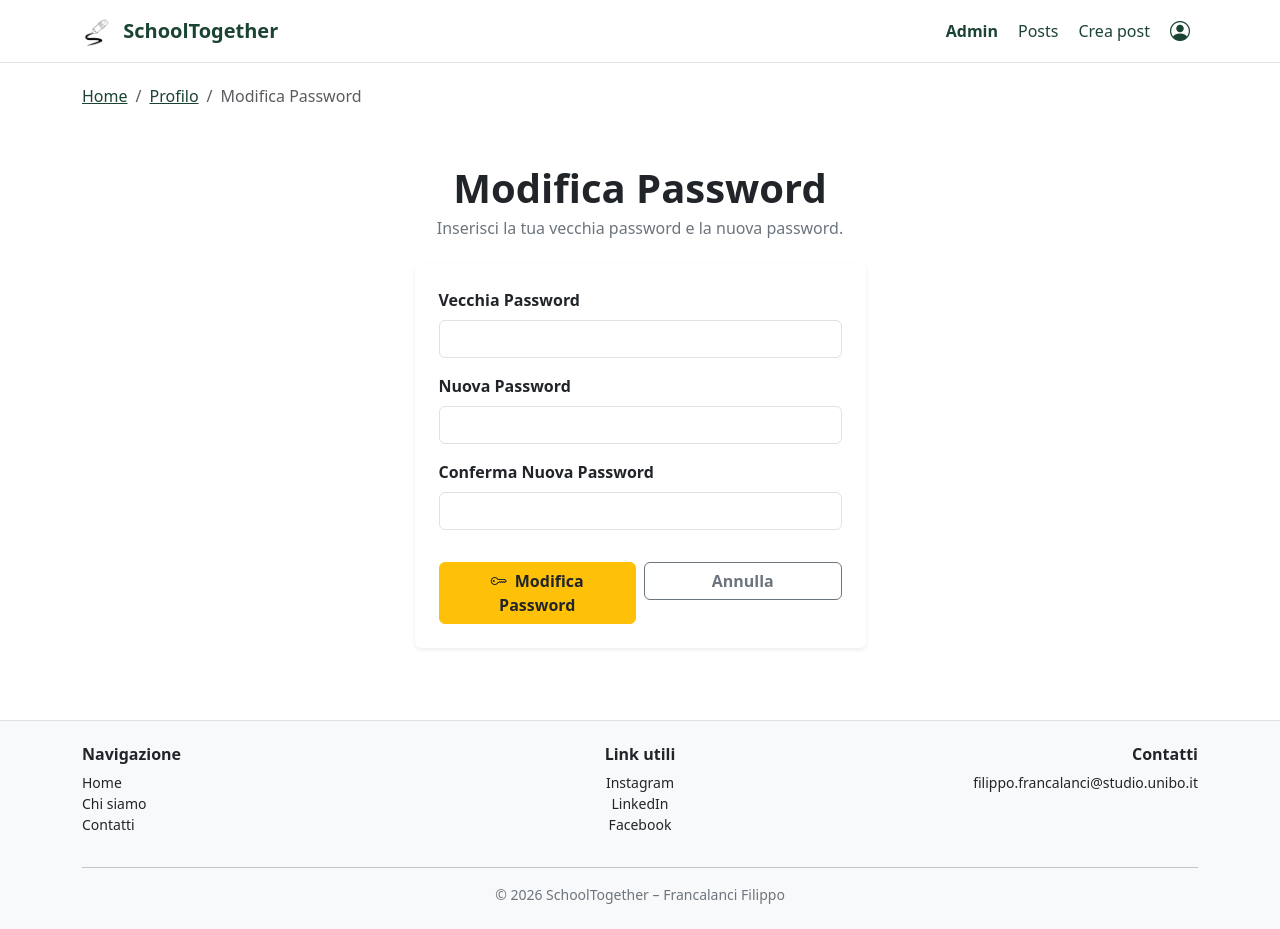
After one commit to FrancalanciFilippo/ProgettoWebFrancalanci, a PHP site: page /pages/reset_password.php in a window 1280 px wide. The commit adds this page. Run offline with PHP 8.4, Linux system fonts and the light colour scheme; the visitor is signed in with stand-in values (Sample User, id 1).

Commit message:
end project

```diff
--- a/db/database.php
+++ b/db/database.php
@@ -235,6 +235,39 @@ class DatabaseHelper {
         } catch (Exception $e) {
             error_log("Errore update profilo per ID $userId: " . $e->getMessage());
             return ['success' => false, 'message' => 'Errore durante l\'aggiornamento.', 'new_email' => null];
+        } finally {
+            $stmt->close();
+        }
+    }
+
+    public function updatePassword($userId, $oldPassword, $newPassword) {
+        $sql = "SELECT password FROM Utente WHERE id = ?";
+        $stmt = $this->db->prepare($sql);
+        $stmt->bind_param("i", $userId);
+        $stmt->execute();
+        $result = $stmt->get_result();
+        $user = $result->fetch_assoc();
+        $stmt->close();
+
+        if (!$user) {
+            return ['success' => false, 'message' => 'Utente non trovato.'];
+        }
+
+        if (!password_verify($oldPassword, $user['password'])) {
+            return ['success' => false, 'message' => 'La vecchia password non è corretta.'];
+        }
+
+        $hashedPassword = password_hash($newPassword, PASSWORD_BCRYPT);
+        $sql = "UPDATE Utente SET password = ? WHERE id = ?";
+        $stmt = $this->db->prepare($sql);
+        $stmt->bind_param("si", $hashedPassword, $userId);
+
+        try {
+            $stmt->execute();
+            return ['success' => true, 'message' => 'Password modificata con successo!'];
+        } catch (Exception $e) {
+            error_log("Errore update password per ID $userId: " . $e->getMessage());
+            return ['success' => false, 'message' => 'Errore durante la modifica della password.'];
         } finally {
             $stmt->close();
         }
--- /dev/null
+++ b/js/reset_password.js
@@ -0,0 +1,49 @@
+document.addEventListener("DOMContentLoaded", () => {
+    const form = document.getElementById("reset-password-form");
+    if (!form) return;
+
+    form.addEventListener("submit", event => {
+        event.preventDefault();
+
+        const oldPassword = document.getElementById("old-password").value.trim();
+        const newPassword = document.getElementById("new-password").value.trim();
+        const confirmPassword = document.getElementById("confirm-password").value.trim();
+
+        if (!oldPassword || !newPassword || !confirmPassword) {
+            alert("Tutti i campi sono obbligatori.");
+            return;
+        }
+
+        if (newPassword.length < 8) {
+            alert("La nuova password deve essere di almeno 8 caratteri.");
+            return;
+        }
+
+        if (newPassword !== confirmPassword) {
+            alert("La nuova password e la conferma non coincidono.");
+            return;
+        }
+
+        const formData = new FormData();
+        formData.append("old_password", oldPassword);
+        formData.append("new_password", newPassword);
+
+        fetch("../ajax/profile/api-reset-password.php", {
+            method: "POST",
+            body: formData
+        })
+        .then(response => response.json())
+        .then(data => {
+            if (data.success) {
+                alert(data.message);
+                window.location.href = "profile.php";
+            } else {
+                alert(data.message || "Errore durante la modifica della password.");
+            }
+        })
+        .catch(error => {
+            console.error("Errore:", error);
+            alert("Errore di connessione. Riprova più tardi.");
+        });
+    });
+});
--- /dev/null
+++ b/pages/reset_password.php
@@ -0,0 +1,18 @@
+<?php
+require_once '../bootstrap.php';
+requireLogin();
+
+$templateParams["titolo"] = "SchoolTogether - Modifica Password";
+$templateParams["descrizione"] = "Modifica la password del tuo account SchoolTogether.";
+$templateParams["basePath"] = "../";
+$templateParams["main"] = "reset_password_main.php";
+$templateParams["js"] = ["../js/reset_password.js"];
+$templateParams["breadcrumb"] = [
+    ["label" => "Home", "url" => "../index.php"],
+    ["label" => "Profilo", "url" => "profile.php"],
+    ["label" => "Modifica Password", "active" => true]
+];
+$templateParams["hideNav"] = false;
+
+require '../template/base.php';
+?>
--- a/template/base.php
+++ b/template/base.php
@@ -10,6 +10,7 @@
 
     <?php $basePath = isset($templateParams["basePath"]) ? $templateParams["basePath"] : ""; ?>
 
+    <link rel="icon" href="<?php echo $basePath; ?>favicon.ico" type="image/x-icon"/>
     <link href="https://cdn.jsdelivr.net/npm/bootstrap@5.3.3/dist/css/bootstrap.min.css" rel="stylesheet"/>
     <link rel="stylesheet" href="https://cdn.jsdelivr.net/npm/bootstrap-icons@1.11.3/font/bootstrap-icons.min.css"/>
 
--- a/template/login_main.php
+++ b/template/login_main.php
@@ -1,13 +1,13 @@
 <div class="container py-5">
         <div class="row justify-content-center">
-            <div class="col-12 col-sm-10 col-md-7 col-lg-5">
+            <div class="col-lg-5">
 
                 <div class="mb-4 text-center">
                     <h1 id="login-title" class="h1 fw-bold mb-1">Login</h1>
                     <p class="text-secondary">Accedi al tuo account SchoolTogether</p>
                 </div>
 
-                <div class="card shadow-sm">
+                <div class="card">
                     <div class="card-body p-4">
 
                         <form action="#" method="post" id="login-form" novalidate="novalidate">
--- a/template/profile_main.php
+++ b/template/profile_main.php
@@ -39,6 +39,9 @@
                 <button type="button" class="btn btn-custom-primary fw-semibold" id="toggle-edit-btn">
                     <em class="bi bi-pencil-square me-2" aria-hidden="true"></em>Modifica
                 </button>
+                <a href="reset_password.php" class="btn btn-warning fw-semibold text-dark">
+                    <em class="bi bi-key me-2" aria-hidden="true"></em>Cambia Password
+                </a>
                 <a href="logout.php" class="btn btn-outline-custom-primary fw-semibold" id="profile-logout">
                     <em class="bi bi-box-arrow-right me-2" aria-hidden="true"></em>Logout
                 </a>
--- /dev/null
+++ b/template/reset_password_main.php
@@ -0,0 +1,47 @@
+<div class="container py-5">
+    <div class="row justify-content-center">
+        <div class="col-lg-5">
+            <div class="mb-4 text-center">
+                    <h1 id="register-title" class="h1 fw-bold mb-1">Modifica Password</h1>
+                    <p class="text-secondary">Inserisci la tua vecchia password e la nuova password.</p>
+                </div>
+            <div class="card">
+                <div class="card-body p-4">
+
+                    <form id="reset-password-form" novalidate="novalidate">
+                        <div class="mb-3">
+                            <label for="old-password" class="form-label fw-semibold">Vecchia Password</label>
+                            <input type="password" class="form-control" id="old-password" name="old_password"
+                                required="required" maxlength="128" autocomplete="current-password" />
+                        </div>
+
+                        <div class="mb-3">
+                            <label for="new-password" class="form-label fw-semibold">Nuova Password</label>
+                            <input type="password" class="form-control" id="new-password" name="new_password"
+                                required="required" minlength="8" maxlength="128" autocomplete="new-password" />
+                        </div>
+
+                        <div class="mb-4">
+                            <label for="confirm-password" class="form-label fw-semibold">Conferma Nuova Password</label>
+                            <input type="password" class="form-control" id="confirm-password" name="confirm_password"
+                                required="required" minlength="8" maxlength="128" autocomplete="new-password" />
+                        </div>
+
+                        <div class="row g-2 mt-4">
+                            <div class="col-12 col-sm-6">
+                                <button type="submit" class="btn btn-warning w-100 fw-bold text-dark">
+                                    <em class="bi bi-key me-2" aria-hidden="true"></em>Modifica Password
+                                </button>
+                            </div>
+                            <div class="col-12 col-sm-6">
+                                <a href="profile.php" class="btn btn-outline-secondary w-100 fw-semibold">
+                                    Annulla
+                                </a>
+                            </div>
+                        </div>
+                    </form>
+                </div>
+            </div>
+        </div>
+    </div>
+</div>
--- a/template/signup_main.php
+++ b/template/signup_main.php
@@ -1,6 +1,6 @@
 <div class="container py-5">
         <div class="row justify-content-center">
-            <div class="col-12 col-md-8 col-lg-6">
+            <div class="col-lg-5">
 
                 <div class="mb-4 text-center">
                     <h1 id="register-title" class="h1 fw-bold mb-1">Registrazione</h1>
```
Also changed, not shown: ajax/profile/api-reset-password.php (added, +48 -0 lines), js/post_info.js (+1 -8 lines), template/post_info_main.php (+0 -9 lines), favicon.ico (added).
